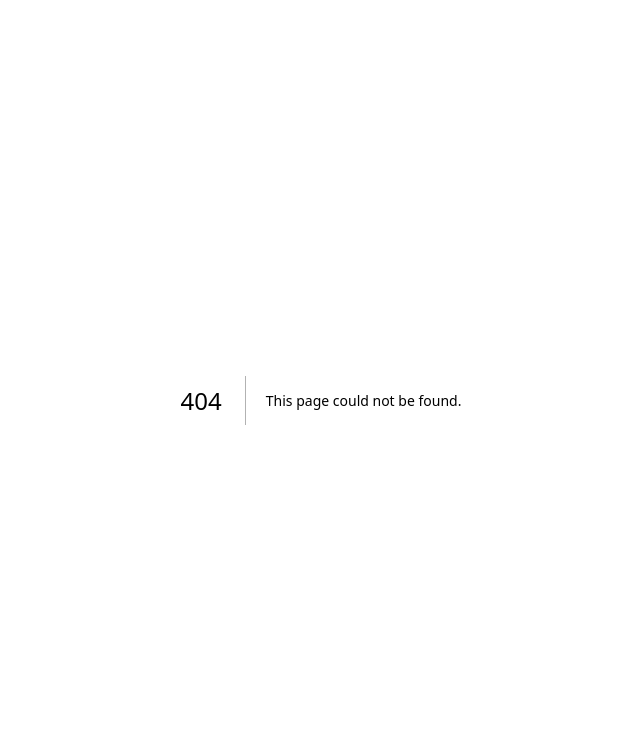
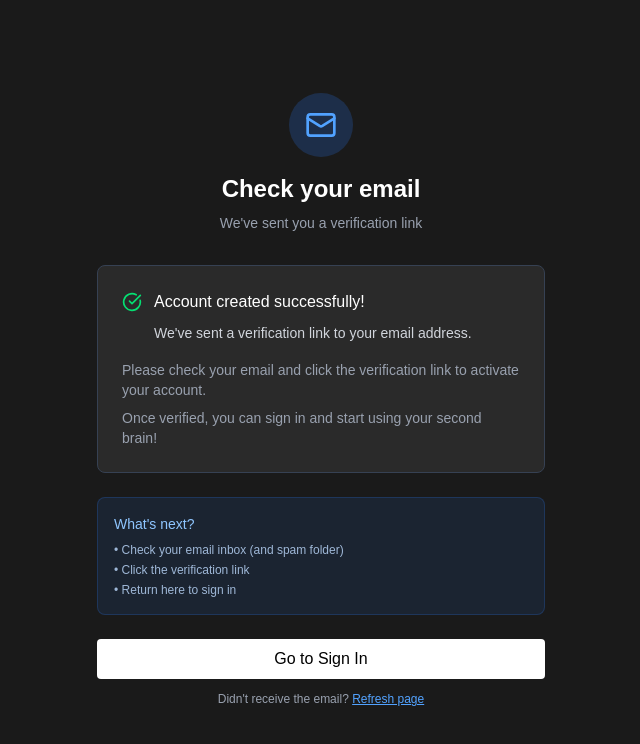
Before and after one commit to akshay-022/corta-notes, a Next.js app: page /verify-email in a window 1280 px wide. Before the commit this address had no page. Shown: the top 744 px of the page, without its empty margins (319-959 px from the left). Built offline with nearby package versions, Linux system fonts and the light colour scheme.

Commit message:
everything except localhost redirect perfect

```diff
--- a/src/app/signup/page.tsx
+++ b/src/app/signup/page.tsx
@@ -26,15 +26,16 @@ export default function SignupPage() {
       options: {
         data: {
           full_name: fullname,
-        }
+        },
+        emailRedirectTo: `${window.location.origin}/login`
       }
     })
 
     if (error) {
       setError(error.message)
     } else {
-      // For new users, always go to dashboard to let them create their first page
-      router.push('/dashboard')
+      // Redirect to email verification page with the email address
+      router.push(`/verify-email?email=${encodeURIComponent(email)}`)
     }
     setLoading(false)
   }
--- /dev/null
+++ b/src/app/verify-email/page.tsx
@@ -0,0 +1,89 @@
+'use client'
+
+import { useEffect, useState } from 'react'
+import { useRouter, useSearchParams } from 'next/navigation'
+import Link from 'next/link'
+import { Mail, CheckCircle } from 'lucide-react'
+
+export default function VerifyEmailPage() {
+  const router = useRouter()
+  const searchParams = useSearchParams()
+  const [email, setEmail] = useState('')
+
+  useEffect(() => {
+    // Get email from URL params if provided
+    const emailParam = searchParams.get('email')
+    if (emailParam) {
+      setEmail(emailParam)
+    }
+  }, [searchParams])
+
+  return (
+    <div className="min-h-screen bg-[#1a1a1a] flex items-center justify-center p-4">
+      <div className="w-full max-w-md">
+        {/* Logo/Title */}
+        <div className="text-center mb-8">
+          <div className="mx-auto w-16 h-16 bg-blue-500/20 rounded-full flex items-center justify-center mb-4">
+            <Mail size={32} className="text-blue-400" />
+          </div>
+          <h1 className="text-2xl font-semibold text-white mb-2">Check your email</h1>
+          <p className="text-gray-400 text-sm">We've sent you a verification link</p>
+        </div>
+
+        {/* Main message */}
+        <div className="bg-[#2a2a2a] border border-gray-700 rounded-lg p-6 mb-6">
+          <div className="flex items-start gap-3 mb-4">
+            <CheckCircle size={20} className="text-green-400 mt-0.5 flex-shrink-0" />
+            <div>
+              <h2 className="text-white font-medium mb-2">Account created successfully!</h2>
+              <p className="text-gray-300 text-sm leading-relaxed">
+                We've sent a verification link to{' '}
+                {email && (
+                  <span className="text-blue-400 font-medium">{email}</span>
+                )}
+                {!email && 'your email address'}.
+              </p>
+            </div>
+          </div>
+
+          <div className="text-sm text-gray-400 space-y-2">
+            <p>Please check your email and click the verification link to activate your account.</p>
+            <p>Once verified, you can sign in and start using your second brain!</p>
+          </div>
+        </div>
+
+        {/* Additional info */}
+        <div className="bg-blue-500/10 border border-blue-500/20 rounded-lg p-4 mb-6">
+          <h3 className="text-blue-300 font-medium text-sm mb-2">What's next?</h3>
+          <ul className="text-xs text-blue-200/80 space-y-1">
+            <li>• Check your email inbox (and spam folder)</li>
+            <li>• Click the verification link</li>
+            <li>• Return here to sign in</li>
+          </ul>
+        </div>
+
+        {/* Actions */}
+        <div className="space-y-3">
+          <Link
+            href="/login"
+            className="w-full bg-white hover:bg-gray-100 text-black font-medium py-2 px-3 rounded transition-colors focus:outline-none focus:ring-2 focus:ring-gray-400 focus:ring-offset-2 focus:ring-offset-[#1a1a1a] text-center block"
+          >
+            Go to Sign In
+          </Link>
+
+          <div className="text-center">
+            <p className="text-gray-400 text-xs">
+              Didn't receive the email?{' '}
+              <button
+                onClick={() => window.location.reload()}
+                className="text-blue-400 hover:text-blue-300 transition-colors underline"
+              >
+                Refresh page
+              </button>
+            </p>
+          </div>
+        </div>
+      </div>
+    </div>
+  )
+}
```
